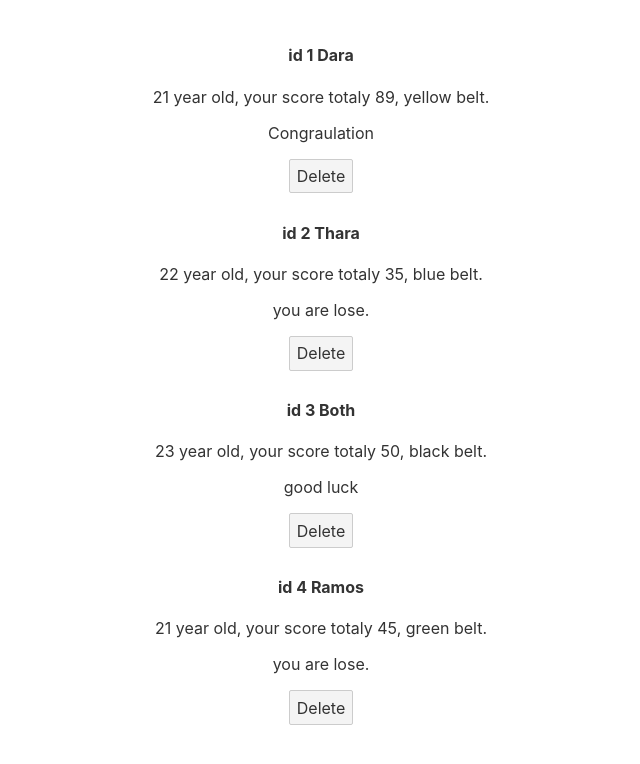
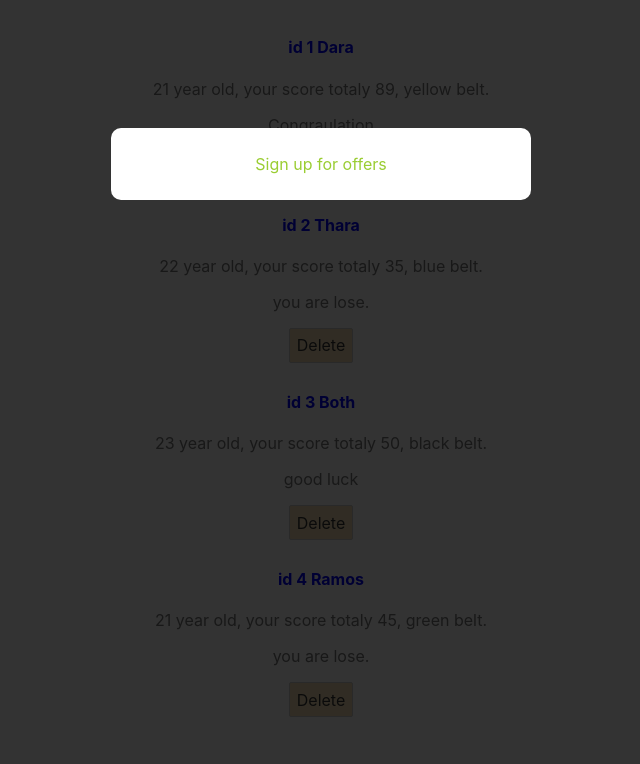
Before and after one commit to Phearun2020/Svelte-learning, a Svelte app: page / in a window 1280 px wide. Shown: the top 764 px of the page, without its empty margins (319-959 px from the left). Built offline with nearby package versions, Linux system fonts and the light colour scheme.

Commit message:
css styles

```diff
--- a/public/global.css
+++ b/public/global.css
@@ -61,3 +61,22 @@
 button:focus {
 	border-color: #666;
 }
+
+/* extra styles */
+body {
+	color: #777;
+	background: #ffff;
+	padding: 0;
+	margin: 0;
+
+}
+h4{
+	color: blue;
+
+}
+button{
+	background: wheat;
+}
+.backDrop{
+	color: yellowgreen;
+}
--- a/src/App.svelte
+++ b/src/App.svelte
@@ -1,4 +1,6 @@
 <script>
+	import Modal from './Modal.svelte';
+
 	let students = [
 		{name: 'Dara', beltColour: 'yellow', age: '21', score: 89, id: 1},
 		{name: 'Thara', beltColour: 'blue', age: '22', score: 35, id: 2},
@@ -14,6 +16,8 @@
 	}
 	let num = 50;
 </script>
+
+<Modal />
 
 <main>
 
--- /dev/null
+++ b/src/Modal.svelte
@@ -0,0 +1,35 @@
+<script>
+    let showModal = true;
+    let isPromo = false;
+</script>
+
+{#if showModal}
+    <div class="backDrop" class:promo={isPromo}>
+        <div class="modal">
+            <p>Sign up for offers</p>
+
+        </div>
+
+    </div>
+{/if}
+
+<style>
+    .backDrop{
+        width: 100%;
+        height: 100%;
+        position: fixed;
+        background: rgba(0,0,0,0.8);
+    }
+    .modal{
+        padding: 10px;
+        border-radius: 10px;
+        max-width: 400px;
+        margin: 10% auto;
+        text-align: center;
+        background: white;
+    }
+    .promo .modal{
+        background: crimson;
+        color: whitesmoke;
+    }
+</style>
```
